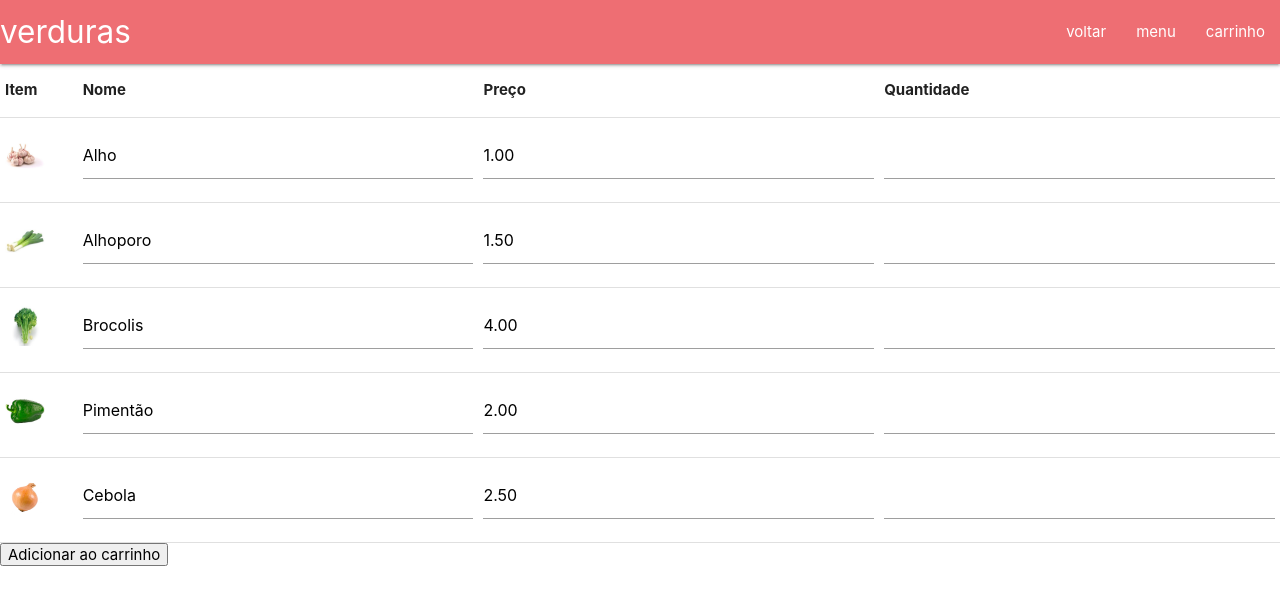
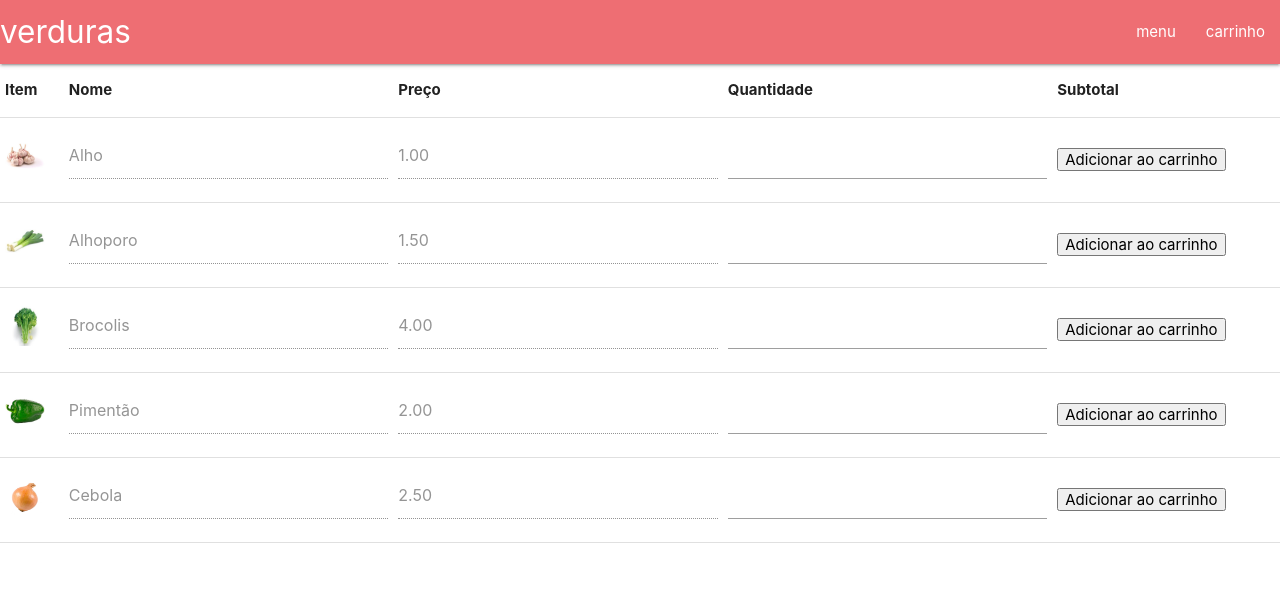
Before and after one commit to izadora-oliveira/projetophp, a PHP site: page /verduras.php in a window 1280 px wide. Shown: the top 605 px of the page. Run offline with PHP 8.4, Linux system fonts and the light colour scheme; the visitor is signed in with stand-in values (Sample User, id 1).

Commit message:
Update verduras.php

```diff
--- a/verduras.php
+++ b/verduras.php
@@ -16,13 +16,11 @@
     <div class="nav-wrapper">
       <a href="#" class="brand-logo">verduras</a>
       <ul id="nav-mobile" class="right hide-on-med-and-down">
-        <li><a href="javascript:history.back()">voltar</a></li>
         <li><a href="index.php">menu</a></li>
         <li><a href="carrinho.php">carrinho</a></li>
       </ul>
     </div>
   </nav>
-  <form  action = "add-to-cart.php" method = "POST">
     <table>
           <thead>
             <tr>
@@ -30,43 +28,57 @@
                 <th>Nome</th>
                 <th>Preço</th>
                 <th>Quantidade</th>
+                <th>Subtotal</th>
             </tr>
           </thead>
 
           <tbody>
             <tr>
               <td><img src="imagensdoprojeto\alho.png" width="40" height="40"></td>
-              <td><input type="text" name="item16" value="Alho" readonly></td>
-              <td><input type="number" name="preco16" value="1.00" readonly></td>
+              <form  action = "add-to-cart.php" method = "POST">
+              <td><input type="text" name="item16" value="Alho" readonly="readonly"></td>
+              <td><input type="number" name="preco16" value="1.00" readonly="readonly"></td>
               <td><input type="number" name="quantidade16"></td>
+              <td><input type="submit" value="Adicionar ao carrinho"></td>
+              </form>
             </tr>
             <tr>
               <td><img src="imagensdoprojeto\alhoporo.jpg" width="40" height="40"></td>
-              <td><input type="text" name="item17" value="Alhoporo" readonly></td>
-              <td><input type="number" name="preco17" value="1.50" readonly></td>
+              <form  action = "add-to-cart.php" method = "POST">
+              <td><input type="text" name="item17" value="Alhoporo" readonly="readonly"></td>
+              <td><input type="number" name="preco17" value="1.50" readonly="readonly"></td>
               <td><input type="number" name="quantidade17"></td>
+              <td><input type="submit" value="Adicionar ao carrinho"></td>
+              </form>
             </tr>
             <tr>
               <td><img src="imagensdoprojeto\brocolis.jpg" width="40" height="40"></td>
-              <td><input type="text" name="item18" value="Brocolis" readonly></td>
-              <td><input type="number" name="preco18" value="4.00" readonly></td>
+              <form  action = "add-to-cart.php" method = "POST">
+              <td><input type="text" name="item18" value="Brocolis" readonly="readonly"></td>
+              <td><input type="number" name="preco18" value="4.00" readonly="readonly"></td>
               <td><input type="number" name="quantidade18"></td>
+              <td><input type="submit" value="Adicionar ao carrinho"></td>
+              </form>
             </tr>
             <tr>
               <td><img src="imagensdoprojeto\pimentao.jpg" width="40" height="40"></td>
-              <td><input type="text" name="item19" value="Pimentão" readonly></td>
-              <td><input type="number" name="preco19" value="2.00" readonly></td>
+              <form  action = "add-to-cart.php" method = "POST">
+              <td><input type="text" name="item19" value="Pimentão" readonly="readonly"></td>
+              <td><input type="number" name="preco19" value="2.00" readonly="readonly"></td>
               <td><input type="number" name="quantidade19"></td>
+              <td><input type="submit" value="Adicionar ao carrinho"></td>
+              </form>
             </tr>
             <tr>
               <td><img src="imagensdoprojeto\cebola.jpg" width="40" height="40"></td>
-              <td><input type="text" name="item20" value="Cebola" readonly></td>
-              <td><input type="number" name="preco20" value="2.50" readonly></td>
+              <form  action = "add-to-cart.php" method = "POST">
+              <td><input type="text" name="item20" value="Cebola" readonly="readonly"></td>
+              <td><input type="number" name="preco20" value="2.50" readonly="readonly"></td>
               <td><input type="number" name="quantidade20"></td>
+              <td><input type="submit" value="Adicionar ao carrinho"></td>
+              </form>
             </tr>
           </tbody>
         </table>
-        <input type="submit" value="Adicionar ao carrinho">
-    </form>
 </body>
 </html>
```
